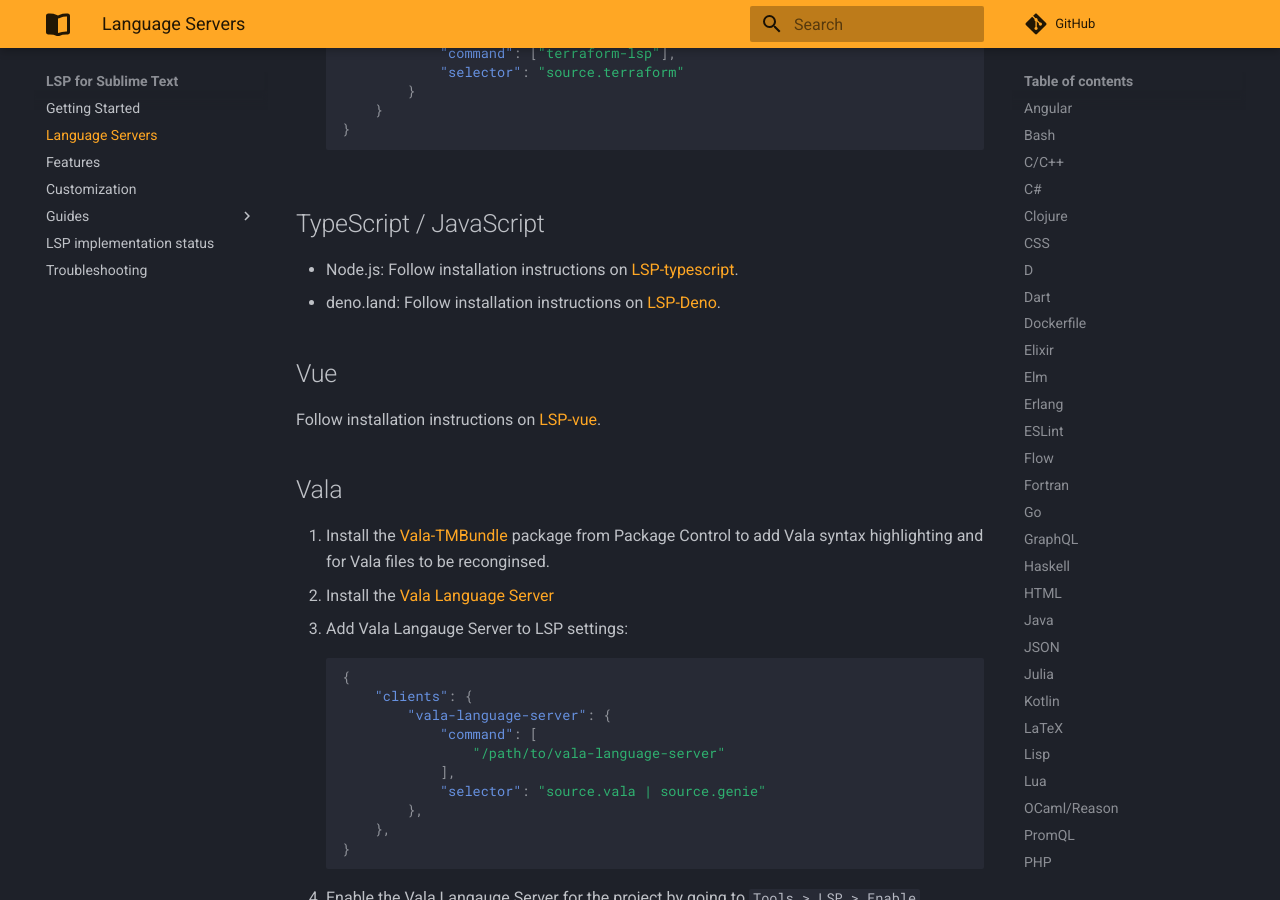
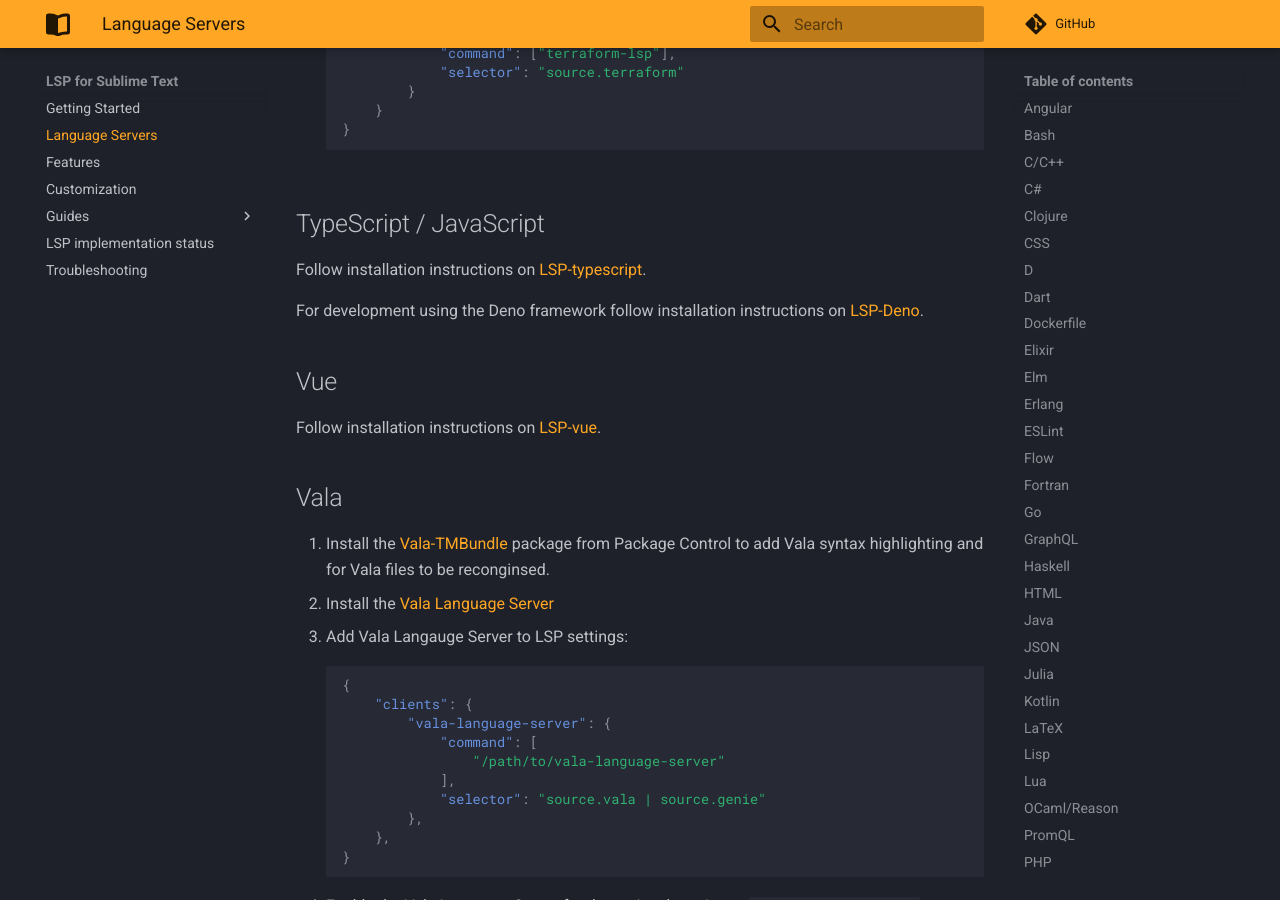
Before and after one commit to sublimelsp/LSP, an MkDocs documentation site: the page built from docs/src/language_servers.md, in a window 1280 px wide and 900 px high, scrolled down 12452 px. Built offline with MkDocs 1.6.1 and Material for MkDocs 9.7.7, drawn with Linux system fonts in a browser that asks for light colours; comment, search, counter and statistics services are not loaded.

Commit message:
Update docs/src/language_servers.md
Co-authored-by: Rafał Chłodnicki <rchl2k@gmail.com>

```diff
--- a/docs/src/language_servers.md
+++ b/docs/src/language_servers.md
@@ -509,8 +509,9 @@
 
 ## TypeScript / JavaScript
 
-- Node.js: Follow installation instructions on [LSP-typescript](https://github.com/sublimelsp/LSP-typescript).
-- deno.land: Follow installation instructions on [LSP-Deno](https://github.com/sublimelsp/LSP-Deno).
+Follow installation instructions on [LSP-typescript](https://github.com/sublimelsp/LSP-typescript).
+
+For development using the Deno framework follow installation instructions on [LSP-Deno](https://github.com/sublimelsp/LSP-Deno).
 
 ## Vue
 
```
